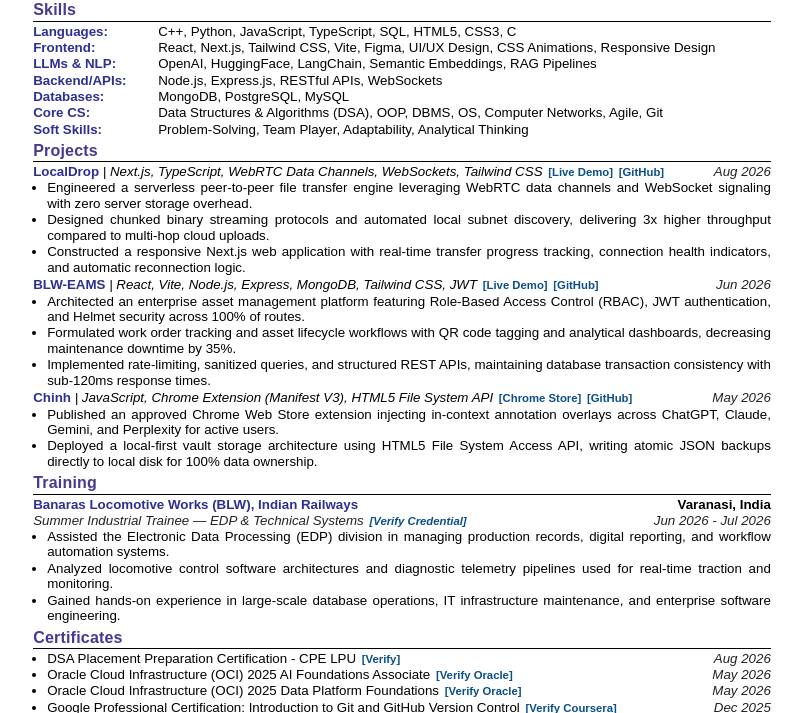
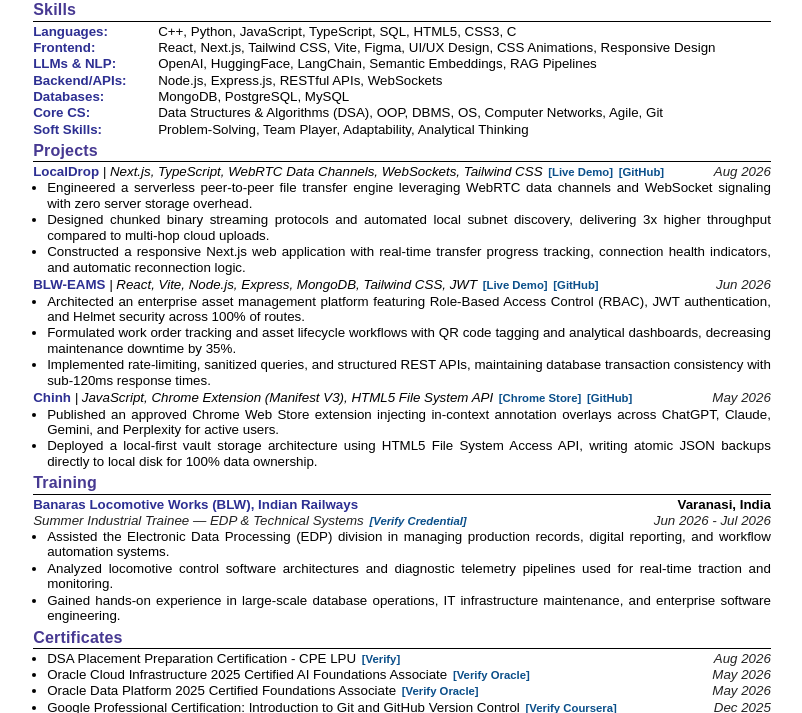
Before and after one commit to shivansh01-24/Portlo3d, a plain HTML site: page fischer/Shivansh_Srivastava_Resume.html in a window 1280 px wide. Shown: the part 84-797 px from the top of the page, without its empty margins (238-1040 px from the left). Drawn offline with Linux system fonts and the light colour scheme.

Commit message:
Update Oracle certification titles and official badge verification links in fischer resume

```diff
--- a/fischer/Shivansh_Srivastava_Resume.html
+++ b/fischer/Shivansh_Srivastava_Resume.html
@@ -311,13 +311,13 @@
       </li>
       <li>
         <div class="cert-item">
-          <span>Oracle Cloud Infrastructure (OCI) 2025 AI Foundations Associate <a class="badge-link" href="https://portlo3d.vercel.app/assets/certificates/docs/Shivansh_Srivastava_Oracle_OCI_AI_Foundations_2025.png" target="_blank">[Verify Oracle]</a></span>
+          <span>Oracle Cloud Infrastructure 2025 Certified AI Foundations Associate <a class="badge-link" href="https://catalog-education.oracle.com/ords/certview/sharebadge?id=77EAEB37BE6E2D4E54D5954677C9D2F37B9BB1417CA81EE01B4751C55AF5FFEA" target="_blank">[Verify Oracle]</a></span>
           <span class="entry-date">May 2026</span>
         </div>
       </li>
       <li>
         <div class="cert-item">
-          <span>Oracle Cloud Infrastructure (OCI) 2025 Data Platform Foundations <a class="badge-link" href="https://portlo3d.vercel.app/assets/certificates/docs/Shivansh_Srivastava_Oracle_Data_Platform_2025.jpg" target="_blank">[Verify Oracle]</a></span>
+          <span>Oracle Data Platform 2025 Certified Foundations Associate <a class="badge-link" href="https://catalog-education.oracle.com/ords/certview/sharebadge?id=189EEE34C02296469148E57F435ECF9A594DC65B32A8A59C1620CD50152B2350" target="_blank">[Verify Oracle]</a></span>
           <span class="entry-date">May 2026</span>
         </div>
       </li>
```
Also changed, not shown: 1 other file.
